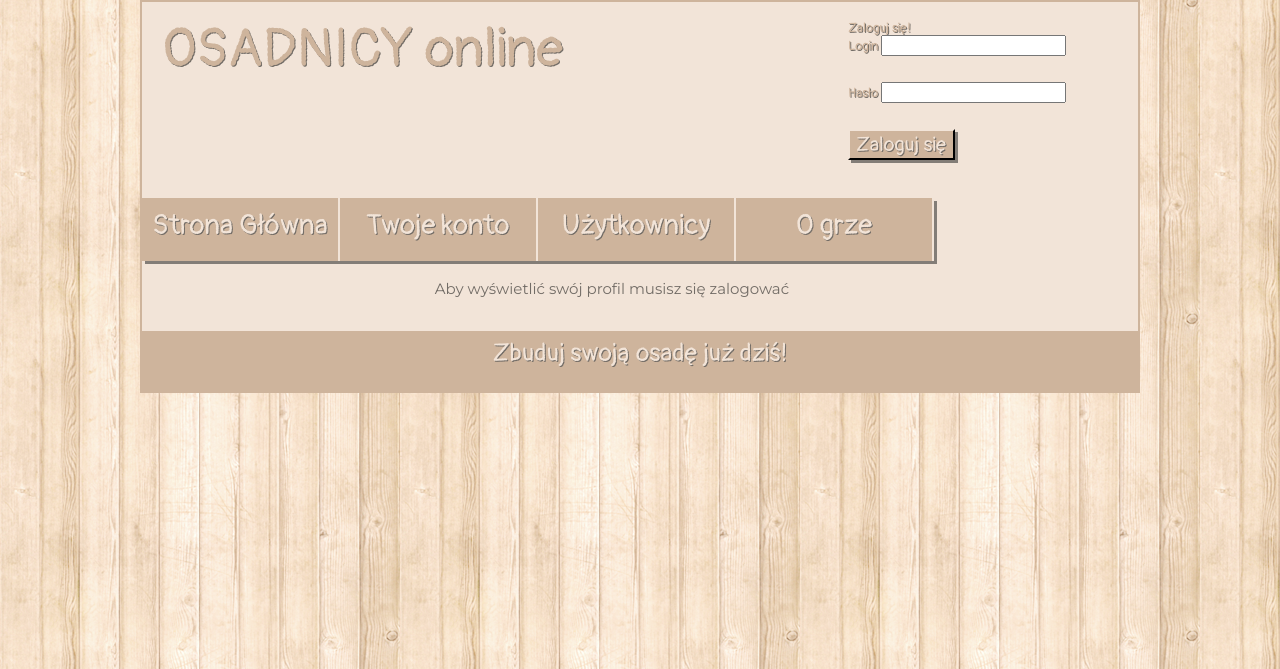
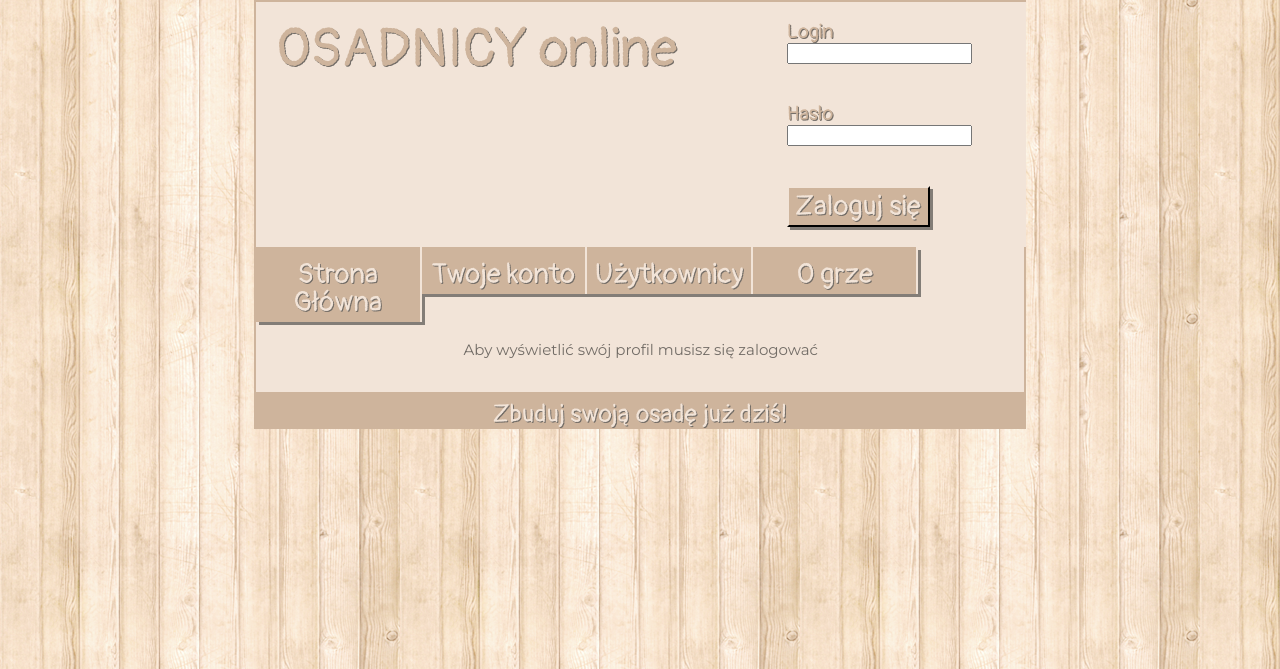
Before and after one commit to Bajdzis/test, a PHP site: page /templates/index.php in a window 1280 px wide. Shown: the top 669 px of the page. Run offline with PHP 8.4, Linux system fonts and the light colour scheme; data that the repository does not hold is empty.

Commit message:
Strona zmieniająca wielkość, w.i.p.

```diff
--- a/Mongra/gra2/templates/content.php
+++ b/Mongra/gra2/templates/content.php
@@ -19,6 +19,8 @@
 
 <?php if ($out['page'] === 'index'): ?>
 <!-- Strona główna -->
+    <p>Lorem ipsum dolor sit amet, consectetur adipisicing elit. Voluptates consequuntur sapiente rem provident magni dolores ad recusandae eligendi maiores quis odit porro obcaecati atque ullam ipsum placeat quibusdam quia similique nulla, error laborum quisquam est veniam veritatis. Illo voluptatibus nostrum rem necessitatibus, distinctio cum quia eligendi, ex repudiandae commodi beatae?</p>
+    </br>
     <img src="templates/images/osada.jpg" alt="Rysunek osady" id="image_village">
 <?php endif ?>
 
@@ -34,5 +36,7 @@
 
 <?php if ($out['page'] === 'game'): ?>
 <!-- Informacje o grze -->
-    <h2> W grze Osadnicy Online możesz zbudować swoją osadę. Zbieraj surowce, buduj domy i podbijaj wioski innych użytkowników! </h2>
+    W grze Osadnicy Online możesz zbudować swoją osadę. Zbieraj surowce, buduj domy i podbijaj wioski innych użytkowników!
+    </br> </br>
+    <p>Lorem ipsum dolor sit amet, consectetur adipisicing elit. Tempora saepe, quo reiciendis esse totam dicta porro sunt consectetur in consequatur impedit sed neque harum? Ex nobis maxime dicta magnam sed! Iste placeat aliquam facere quas consectetur animi quo, modi velit in sint vitae nam laborum officia est magni cumque similique ab earum eos incidunt optio consequatur. Hic porro ratione ducimus nesciunt ipsa repellendus, excepturi cum laudantium, architecto laborum dignissimos magnam facere at voluptatem perspiciatis dolores similique ipsam fugit. Dignissimos vel ratione, possimus impedit dicta quo quibusdam atque incidunt aspernatur? Officia eveniet commodi sed neque ut hic molestiae quaerat distinctio sequi.</p>
 <?php endif ?>
--- a/Mongra/gra2/templates/index.php
+++ b/Mongra/gra2/templates/index.php
@@ -5,7 +5,7 @@
     <meta name="viewport" content="width=device-width, initial-scale=1.0">
     <meta http-equiv="X-UA-Compatible" content="ie=edge">
     <title>Zaloguj</title>
-    <link rel="stylesheet" href="/gra2/templates/style.css">
+    <link rel="stylesheet" href="/test/Mongra/gra2/templates/style.css">
     <link href="https://fonts.googleapis.com/css?family=Montserrat" rel="stylesheet">
     <link href="https://fonts.googleapis.com/css?family=Pangolin" rel="stylesheet">
 </head>
--- a/Mongra/gra2/templates/login_form.php
+++ b/Mongra/gra2/templates/login_form.php
@@ -2,7 +2,6 @@
 <!--- Formularz logowania -->
 
 <div class="logowanie">
-    <h2> Zaloguj się! </h2>
     <form action="index.php?page=login" method="post">
         <p> Login
         <input type="text" name="login" /> </p>
--- a/Mongra/gra2/templates/style.css
+++ b/Mongra/gra2/templates/style.css
@@ -51,6 +51,10 @@ table {
     #CEB49C;
     #BFB4AA; */
 
+/* -------------------w.i.p. Przerobić wszystko na flexy----------------------------------------------- */
+
+/* ------ DEFAULT ----- */
+
 body
 {
     background-image: url("images/wood.png");
@@ -58,24 +62,25 @@ background-color: #CEB49C;
     color: #726C66;
     font-family: 'Montserrat', sans-serif;
     font-size: 15px;
-
+    text-align: justify;
 }
 
 #container
 {
     background-color: #F2E4D8;
-    width: 996px;
+    width: 60%;
     border: 2px solid #CEB49C;
     margin-right: auto;
     margin-left: auto;
     margin-top: 0px;
     position: static;
+    min-height: 70%;
 }
 
 #baner
 {
-    height: 156px;
-    width: 956px;
+    height: 45%;
+    width: 95%;
     background-color: #F2E4D8;
     color: #CEB49C;
     text-shadow: 1px 1px #726C66;
@@ -84,36 +89,37 @@ font-size: 15px;
     font-family: 'Pangolin', cursive;
     float: left;
     position: relative;
-    position: left;
 
 }
 /* ----- Zawartość banera ----- */
     .logowanie
     {
-        width: 270px;
-        height: 146px;
-        font-size: 13px;
+        width: 30%;
+        height: 30%;
+        font-size: 20px;
         float: right;
         margin-right: 0px;
         position: relative;
-        position: right;
+        display: flex;
+        justify-content: left;
+
     }
 
     #menu
     {
         clear:both;
-        height: 63px;
+        height: 15%;
         margin-right: auto;
         margin-left: auto;
+        position: relative;
     }
 
     .button
     {
-        width: 186px;
+        width: 20%;
         background-color: #CEB49C;
         border-right: 2px solid #F2E4D8;
-        height: 44px;
-        float: left;
+        height: 15%;
         color: #F2E4D8;
         font-size: 28px;
         padding-left: 5px;
@@ -125,9 +131,9 @@ font-size: 15px;
         margin: auto;
         box-shadow: 3px 3px #837D77;
         text-align: center;
+        position: relative;
+    }
 
-
-    }
     .button:hover
     {
         background-color: #F4C091;
@@ -139,35 +145,35 @@ font-size: 15px;
         border-top: 2px solid #F2E4D8;
         border-left: 2px solid #F2E4D8;
         font-family: 'Pangolin', cursive;
-    font-size: 20px;
+        font-size: 28px;
         color: #F2E4D8;
         text-shadow: 1px 1px #726C66;
         box-shadow: 3px 3px #837D77;
+        position: relative;
     }
-
     #log_in:hover
     {
         background-color: #F4C091;
     }
 
 /* ------ Koniec zawartości banera ------ */
+
 #content
 {
-    width: 900px;
-    height: 100%;
+    width: 95%;
+    height: 98%;
     padding: 20px;
-    clear: both;
     display:flex;
     justify-content: center;
     flex-direction: column;
     align-items: center;
+    position: relative;
 }
-
 
 #footer
 {
     width: auto;
-    height: 50px;
+    height: 15%;
     background-color: #CEB49C;
     font-family: 'Pangolin', cursive;
     text-shadow: 1px 1px #726C66;
@@ -175,15 +181,15 @@ font-size: 15px;
     font-size: 25px;
     text-align: center;
     padding-top: 10px;
-    clear: both;
     position: relative;
     bottom: 0;
 }
 
+/* Tabelka z zasobami użytkownika */
 #user
 {
-width: 600px;
-height: 400px;
+    width: 70%;
+    height: 50%;
     margin-right: auto;
     margin-left: auto;
     text-align: center;
@@ -195,64 +201,73 @@ padding-top: 15px;
 
 #welcome
 {
-    width: 600px;
-    height: 83px;
+    width: 99%;
+    height: 25%;
     background-color: #CEB49C;
     border-bottom: 2px solid #F2E4D8;
     font-family: 'Pangolin', cursive;
     text-shadow: 1px 1px #726C66;
     color: #F2E4D8;
+    position: relative;
 }
 
     .row
     {
-    width: 600px;
-    height: 83px;
+        width: 99%;
+        height: 25%;
         background-color: #CEB49C;
         border-bottom: 2px solid #F2E4D8;
         font-family: 'Pangolin', cursive;
         text-shadow: 1px 1px #726C66;
         color: #F2E4D8;
+        position: relative;
     }
 
     .roww
     {
-    width: 600px;
-    height: 83px;
+        width: 99%;
+        height: 25%;
         background-color: #F4C091;
-    clear:both;
         border-bottom: 2px solid #F2E4D8;
         font-family: 'Pangolin', cursive;
         text-shadow: 1px 1px #726C66;
         color: #F2E4D8;
+        position: relative;
     }
 
     .col
     {
-    height:83px;
-    width: 198px;
+        height: 25%;
+        width: 33%;
         background-color: #CEB49C;
-    float: left;
         border-bottom: 2px solid #F2E4D8;
         font-family: 'Pangolin', cursive;
         text-shadow: 1px 1px #726C66;
         color: #F2E4D8;
+        position: relative;
     }
 
     .coll
     {
-    height: 83px;
-    width: 200px;
+        height: 25%;
+        width: 32.5%;
         background-color: #F4C091;
-    float: left;
         border-right: 2px solid #F2E4D8;
         border-left: 2px solid #F2E4D8;
         border-bottom: 2px solid #F2E4D8;
         font-family: 'Pangolin', cursive;
         text-shadow: 1px 1px #726C66;
         color: #F2E4D8;
+        position: relative;
     }
 
+        .icon
+        {
+            max-width: 40%;
+            position: relative;
+        }
+
+/* ----- Koniec tabeli z danymi gracza ----- */
 #image_village
 {
     border: 2px solid #CEB49C;
@@ -260,17 +275,12 @@ padding-top: 15px;
 
 }
 
-.icon
-{
-    max-height: 70px;
-}
-/* ----- Koniec tabeli z danymi gracza ----- */
+h1
+{    font-size: 32;
 
-h1
-{
-    font-size: 32;
 }
 
+/* tabela z użytkownikami i inne tabele */
 table
 {
     border: 2px solid #CEB49C;
@@ -290,6 +300,7 @@ tr
     border: 2px solid #CEB49C;
     padding: 5px;
     text-align: center;
+    position: relative;
 
 }
 
@@ -298,4 +309,210 @@ td
     border: 2px solid #CEB49C;
     padding: 5px;
     text-align: center;
+    position: relative;
 }
+
+a
+{
+    text-decoration: none;
+}
+
+
+
+
+
+/* ----- KONIEC DOMYŚLNYCH ----- */
+
+/* ----- DLA EKRANÓW POWYŻEJ 1000 PX ----- */
+
+@media screen and (min-width: 1000px)
+{
+    .button
+    {
+        float: left;
+    }
+
+    #content
+    {
+        clear: both;
+    }
+
+    .roww
+    {
+        clear: both;
+    }
+
+    .col
+    {
+        float: left;
+    }
+
+    .coll
+    {
+        float: left;
+    }
+}
+
+/* ----- KONIEC STYLI DLA EKRANÓW POWYŻEJ 500PX ----- */
+
+
+/* ------------------------------------------------------------------------------------------------------- */
+
+
+/* ----- DLA WSZYSTKICH PONIŻEJ 1000 PX ----- */
+
+@media screen and (max-width: 1000px)
+{
+        body
+    {
+
+        font-size: 15px;
+    }
+
+        #container
+    {
+        width: 80%;
+    }
+
+    #baner
+    {
+        height: 50%;
+        width: 96%;
+        padding: 10px;
+        font-size: 34px;
+
+    }
+
+
+        /* ----- Zawartość banera ----- */
+        .logowanie
+        {
+            width: 30%;
+            height: 100%;
+        }
+
+        #menu
+        {
+            width: calc(34% - 70px);
+            float: left;
+            margin-left: 0;
+        }
+
+
+        .button
+        {
+            height: 100%;
+            font-size: 30px;
+            border-bottom: 2px solid #F2E4D8;
+            text-decoration: none;
+            width: 70%;
+
+        }
+
+
+        #log_in
+        {
+            border-bottom: 2px solid #F2E4D8;
+            border-right: 2px solid #F2E4D8;
+        }
+
+
+/* ------ Koniec zawartości banera ------ */
+
+    #content
+    {
+        width: calc(70% - 70px);
+        float: right !important;
+        display: flex;
+        justify-content: center;
+        flex-direction: column;
+        align-items: center;
+        margin-left: 30px;
+        text-align: justify;
+    }
+
+
+
+    #footer
+    {
+        height: 10%;
+        clear: both;
+    }
+
+
+    /* Tabelka z zasobami użytkownika */
+    #user
+    {
+        width: 80%;
+        height: 60%;
+        position: relative;
+        position: center;
+    }
+
+
+        #welcome
+        {
+            width: 80%;
+            height: 60%;
+        }
+
+
+        .row
+        {
+            width: 80%;
+        }
+
+
+        .roww
+        {
+            width: 80%;
+        }
+
+
+        .col
+        {
+            width: 80%;
+        }
+
+        .coll
+        {
+            width: 80%;
+            border-right: none;
+            border-left: none;
+        }
+
+/* tabela z użytkownikami i inne tabele */
+    table
+    {
+        position: left;
+
+    }
+}
+
+#image_village
+{
+    max-width: 90%;
+}
+
+/* ----- KONIEC STYLI DLA MAŁYCH EKRANÓW ----- */
+
+/* -------------------------------------------------------------------------- */
+
+/* ----- WYDRUK ----- */
+
+@media print
+{
+
+    body
+    {
+        filter: grayscale(100%);
+    }
+
+    .icon
+    {
+        filter: grayscale(90%)
+    }
+
+}
+
+/* ----- KONIEC WYDRUKU ----- */
--- a/Mongra/gra2/templates/user.php
+++ b/Mongra/gra2/templates/user.php
@@ -23,6 +23,7 @@
         <p><b>Dni premium:</b> <?= $out['dnipremium'] ?> </p>
     </div>
 </div>
+</br> </br>
 <?php else: ?>
 <h1><i>Aby wyświetlić swój profil musisz się zalogować</i> </br></br></h1>
 <?php endif ?>
```
Lines whose indentation alone changed are shown as unchanged.
